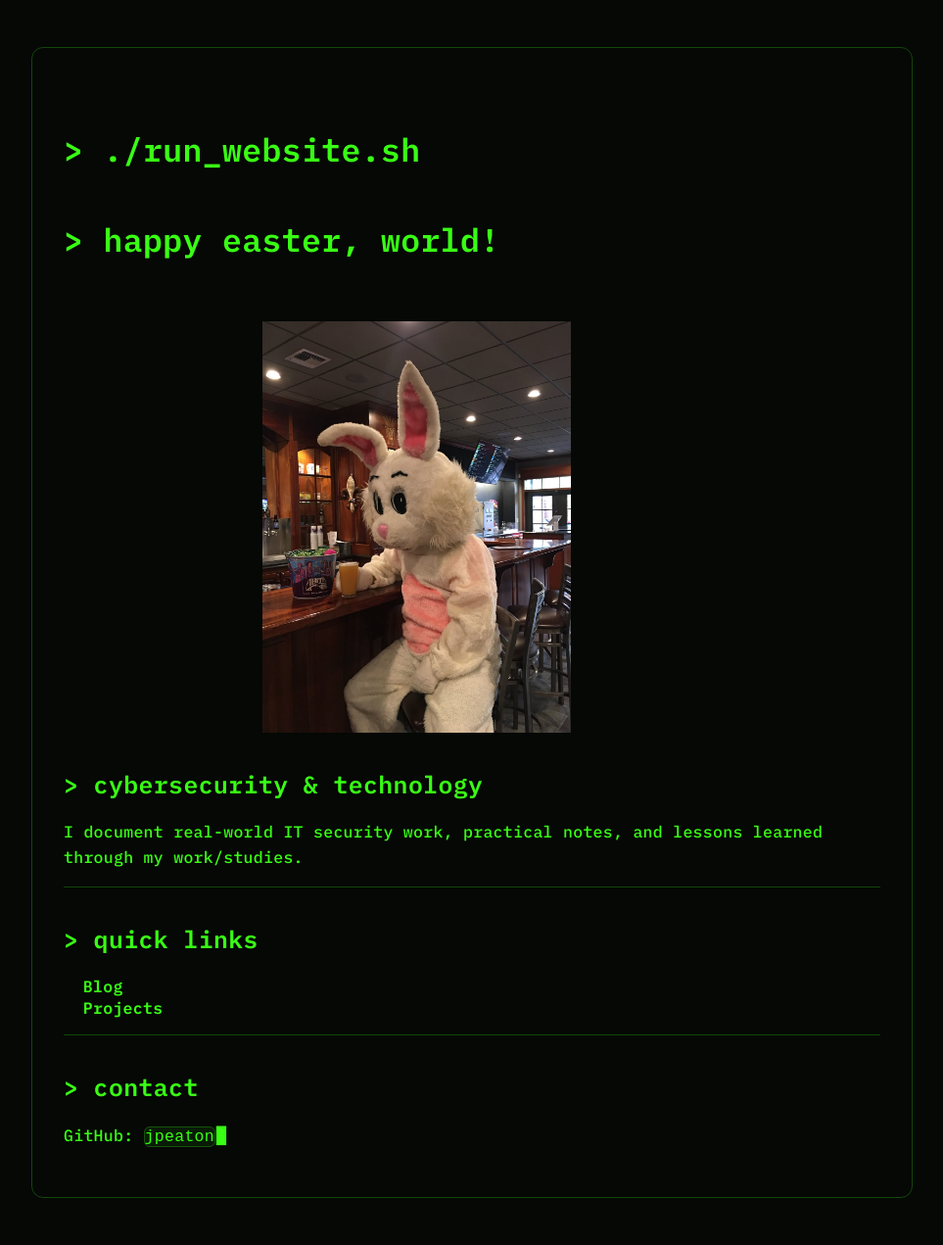
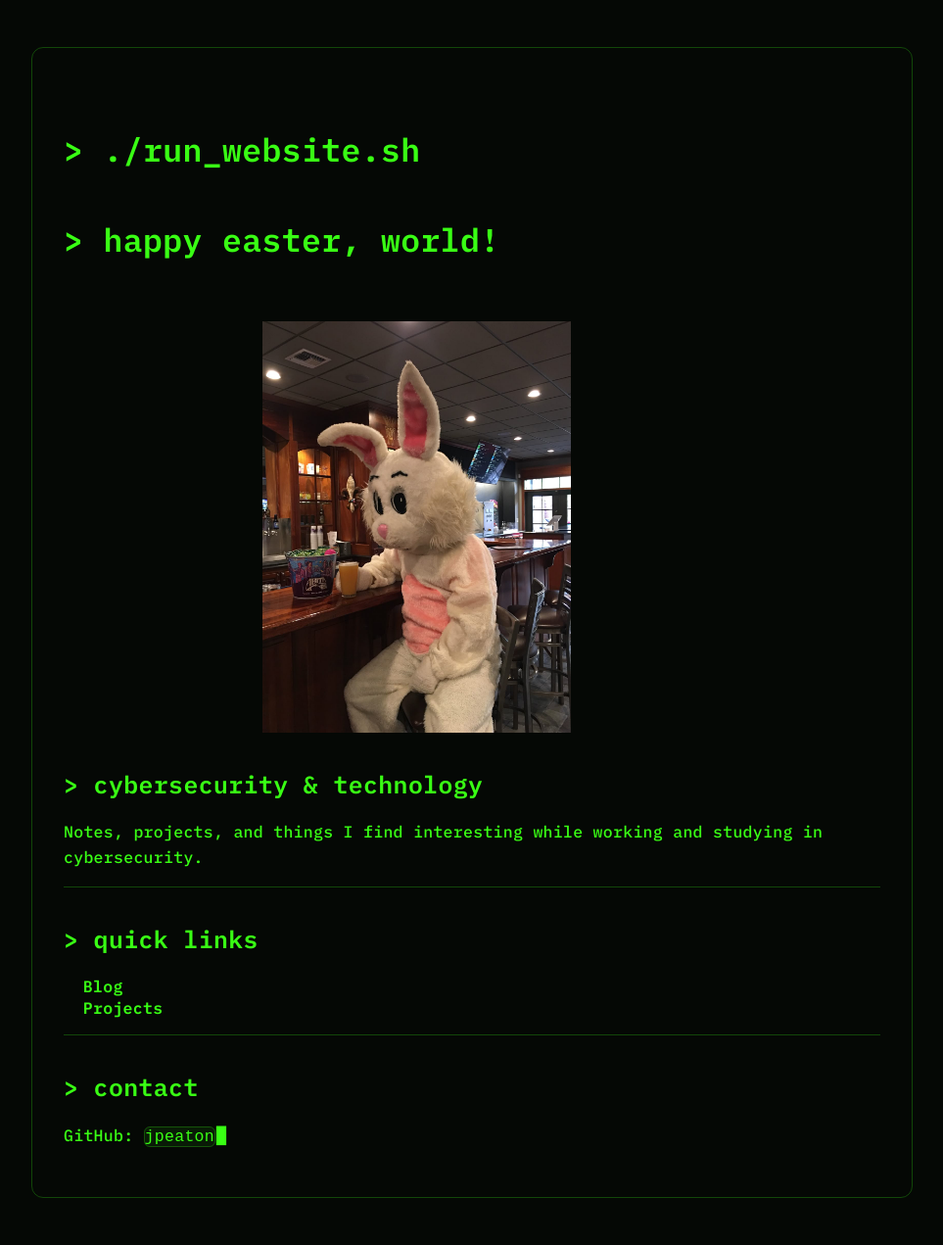
Before and after one commit to jpeaton/jpeaton.github.io, a Jekyll site: the page built from index.md, in a window 1280 px wide. Shown: the whole page at 98% size, without its empty margins (158-1121 px from the left). Built offline with Jekyll 4.4.1, drawn with Linux system fonts in a browser that asks for light colours; our own code applies the rules of GitHub Pages for plain Markdown files.

Commit message:
Update index.md

```diff
--- a/index.md
+++ b/index.md
@@ -6,7 +6,7 @@
 
 ## Cybersecurity & Technology
 
-I document real-world IT security work, practical notes, and lessons learned through my work/studies.
+Notes, projects, and things I find interesting while working and studying in cybersecurity.
 
 ---
 
```
